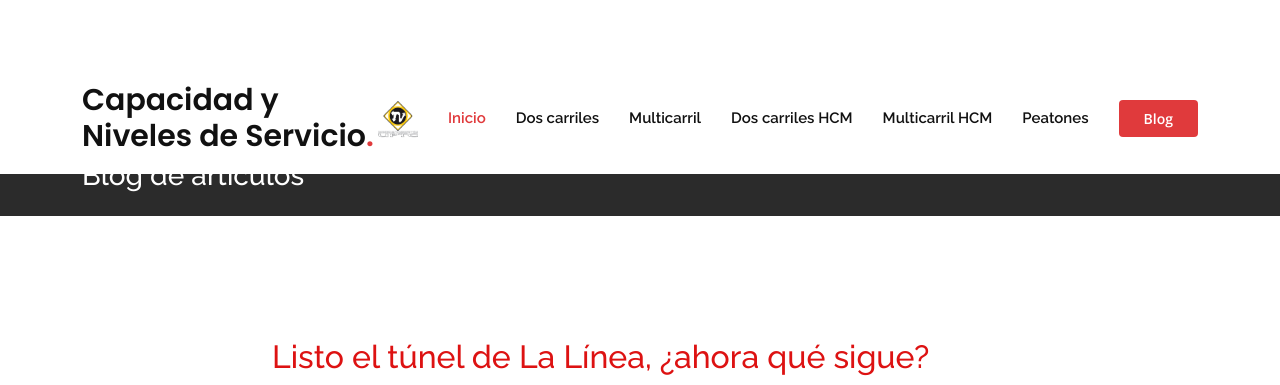
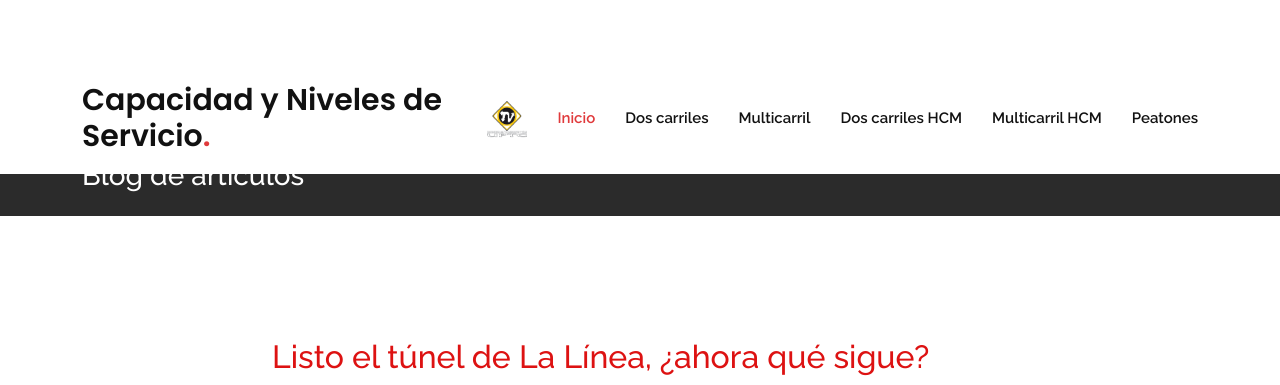
Before and after one commit to Nico3270/Tesis, a Flask app: page /blog in a window 1280 px wide. Shown: the top 385 px of the page. Run offline with Flask 2, Linux system fonts and the light colour scheme; data comes from the database, SQL or seed files in the repository; some libraries are stand-ins or nearby versions.

Commit message:
Se elimina el blog

```diff
--- a/templates/header.html
+++ b/templates/header.html
@@ -17,7 +17,7 @@
         <i class="bi bi-list mobile-nav-toggle"></i>
       </nav><!-- .navbar -->
 
-      <a href="{{url_for('blog')}}" class="get-started-btn scrollto">Blog</a>
+
     </div>
     <br>
     <br>
```
